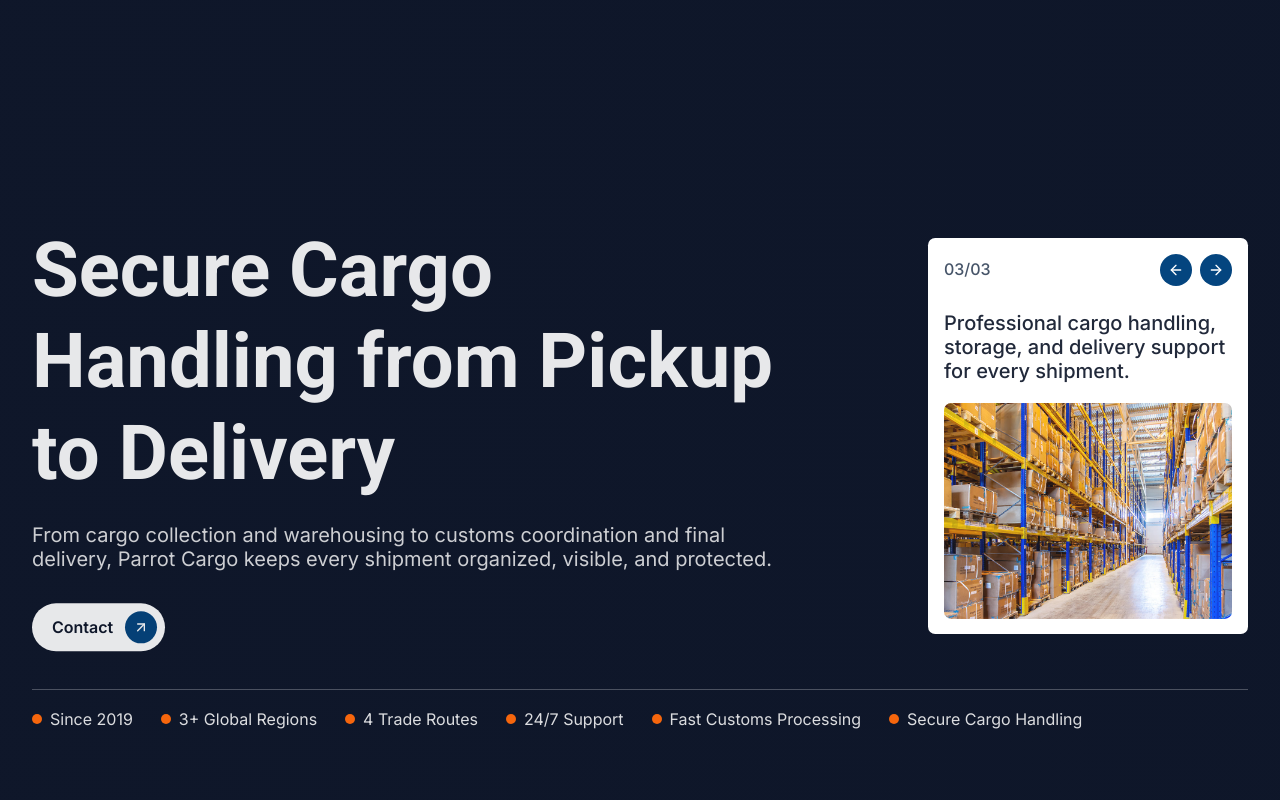
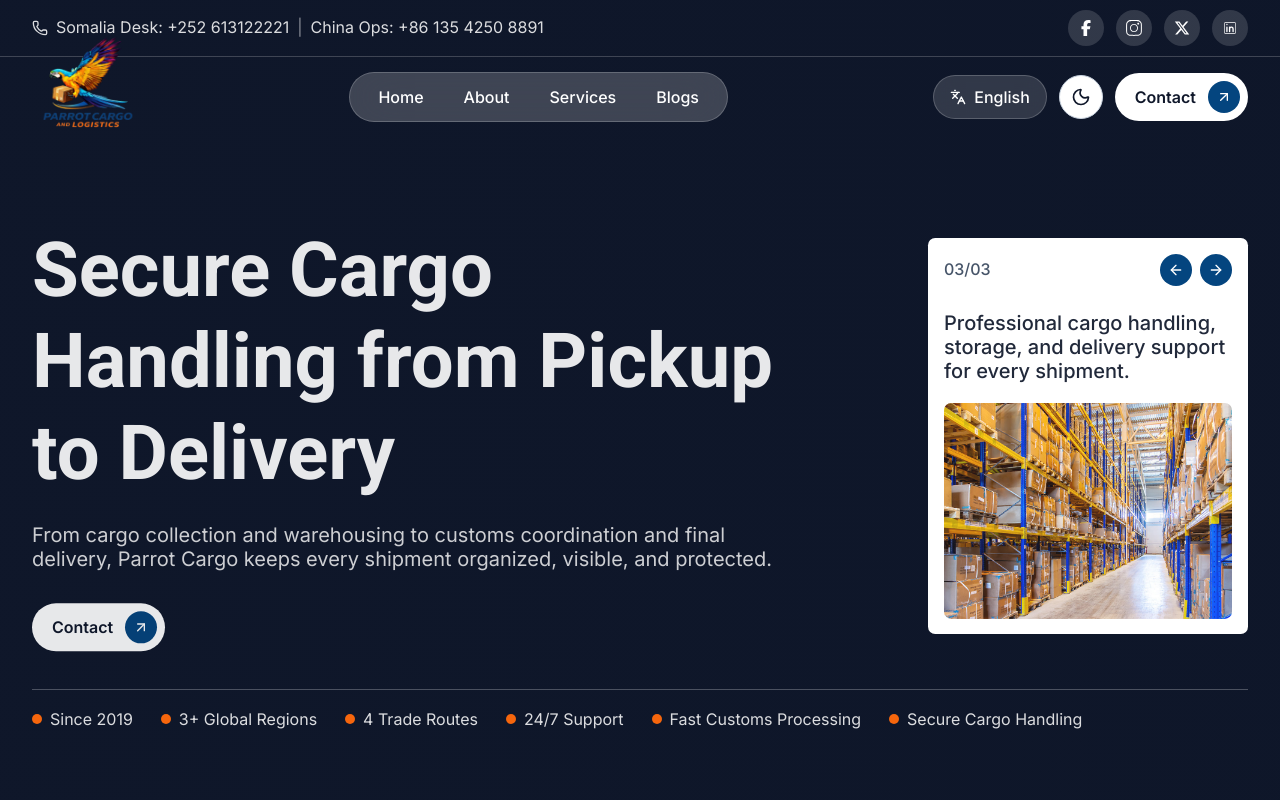
Before and after one commit to SumadTech/Parrot-Cargo, a Next.js app: page / in a window 1280 px wide. Shown: the top 800 px of the page. Built offline with nearby package versions, Linux system fonts and the light colour scheme; no server answers.

Commit message:
refactor(home): compose final homepage sections

```diff
--- a/app/page.tsx
+++ b/app/page.tsx
@@ -8,10 +8,13 @@ import { TestimonialsSection } from "@/components/sections/home/testimonials-sec
 import { WhyParrotSection } from "@/components/sections/home/why-parrot-section";
 import { HomeHero } from "@/components/sections/hero/home-hero";
 import { CtaSection } from "@/components/sections/shared/cta-section";
+import { SiteHeader } from "@/components/layout/site-header";
+import { Footer } from "@/components/layout/footer";
 
 export default function Home() {
   return (
     <main>
+      <SiteHeader />
       <HomeHero />
       <AboutPreviewSection />
       <ServicesPreviewSection />
@@ -22,6 +25,7 @@ export default function Home() {
       <StatsSection />
       <InsightsSection />
       <CtaSection />
+      <Footer />
     </main>
   );
 }
```
